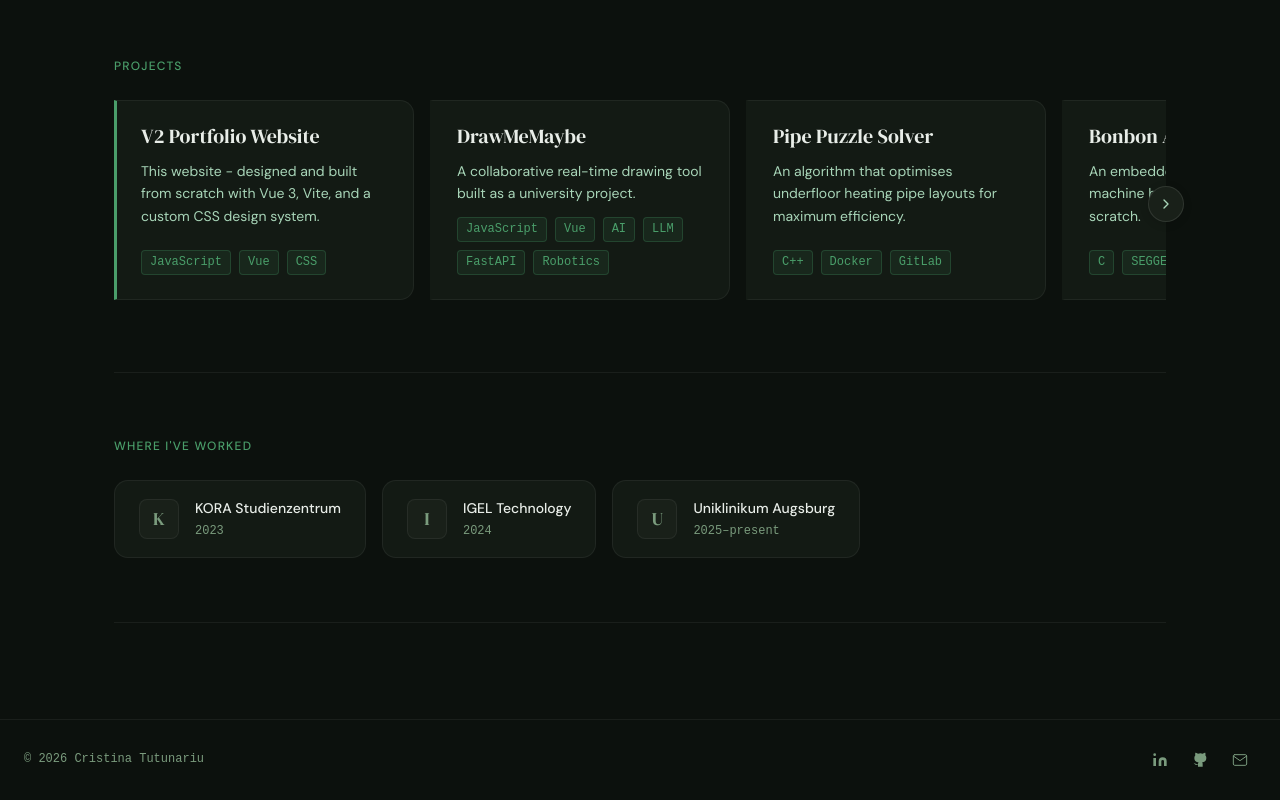
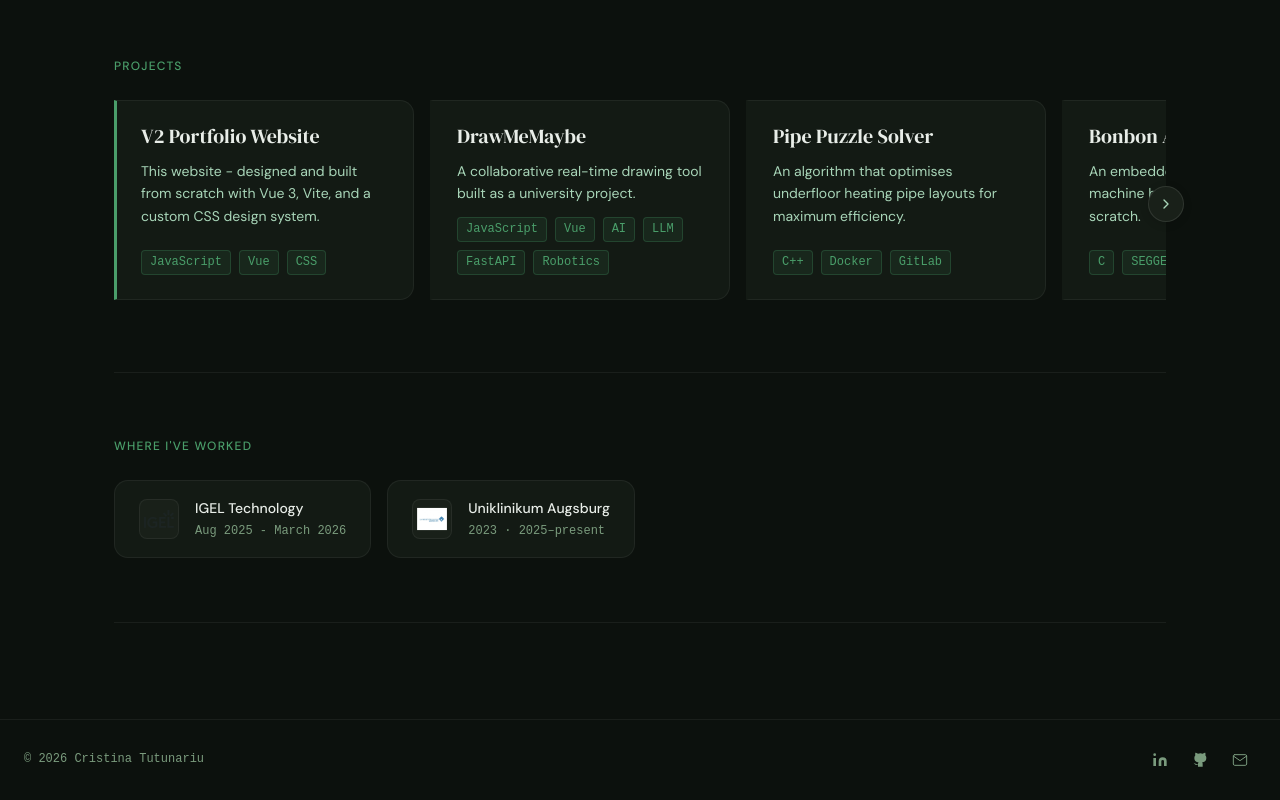
Before and after one commit to ctd08/V2-Portfolio-Website, a Vue app in the folder frontend/: page / in a window 1280 px wide. Shown: the part 1744-2544 px from the top of the page. Built offline with nearby package versions, Linux system fonts and the light colour scheme.

Commit message:
feat: add companies section with IGEL and UKA logo

```diff
--- a/frontend/src/components/sections/CompaniesSection.vue
+++ b/frontend/src/components/sections/CompaniesSection.vue
@@ -89,6 +89,11 @@ import { companies } from '@/data/companies.js'
   height: 100%;
   object-fit: contain;
   padding: 4px;
+  mix-blend-mode: multiply;
+}
+
+[data-theme="dark"] .logo-img {
+  mix-blend-mode: screen;
 }
 
 .logo-placeholder {
--- a/frontend/src/data/companies.js
+++ b/frontend/src/data/companies.js
@@ -1,20 +1,19 @@
+import igelLogo from '@/assets/images/igel-logo.svg'
+import ukaLogo from '@/assets/images/uka-logo.jpg'
+
+
 export const companies = [
-  {
-    id: 'kora',
-    name: 'KORA Studienzentrum',
-    year: '2023',
-    logo: null, // replace with import once you have the logo
-  },
+
   {
     id: 'igel',
     name: 'IGEL Technology',
-    year: '2024',
-    logo: null,
+    year: 'Aug 2025 - March 2026',
+    logo: igelLogo,
   },
   {
     id: 'uka',
     name: 'Uniklinikum Augsburg',
-    year: '2025–present',
-    logo: null,
+    year: '2023 · 2025–present',
+    logo: ukaLogo,
   },
 ]
```
Also changed, not shown: frontend/src/assets/images/igel-logo.svg (added), frontend/src/assets/images/uka-logo.jpg (added).
